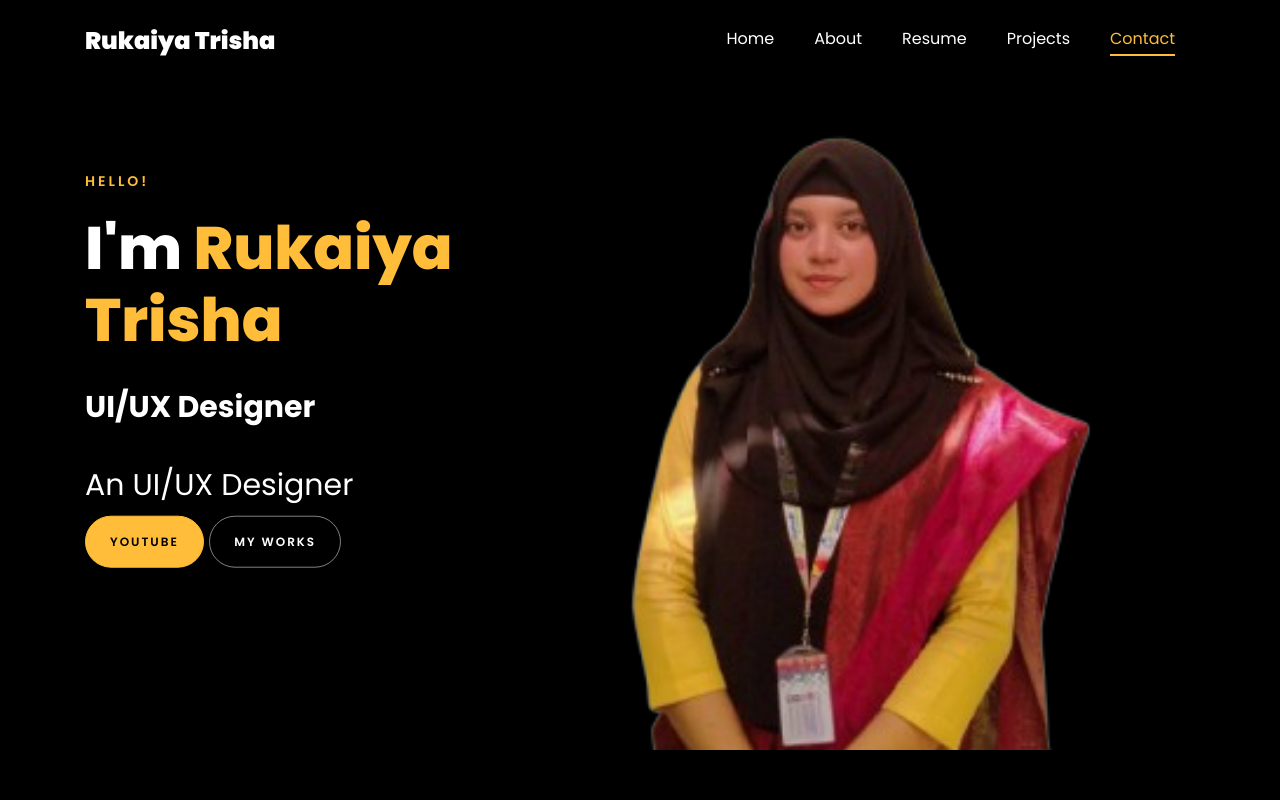
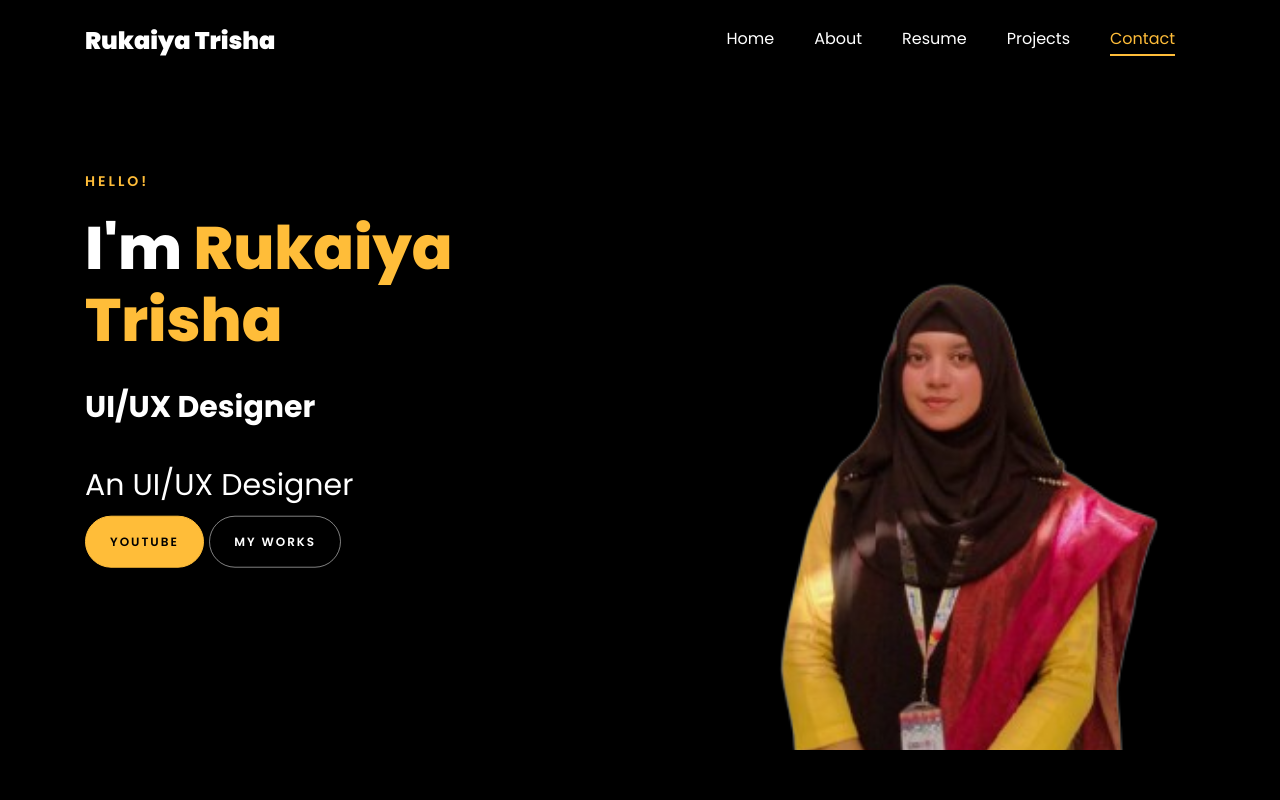
Before and after one commit to Trisha-SWE/Trisha.info, a plain HTML site: page index.html in a window 1280 px wide. Shown: the top 800 px of the page. Drawn offline with Linux system fonts and the light colour scheme; files whose address does not match are found by name.

Commit message:
change imgbg

```diff
--- a/index.html
+++ b/index.html
@@ -141,7 +141,8 @@
 	      	<div class="overlay"></div>
 	         <div class="container">
 	          <div class="row d-md-flex no-gutters slider-text align-items-end justify-content-end" data-scrollax-parent="true">
-	          	<div class="one-third js-fullheight order-md-last img" style="background-image:url(images/Trisha.png);">
+	          	<!-- <div class="one-third js-fullheight order-md-last img" style="background-image:url(images/Trisha.png);"> -->
+				<div class="one-third js-fullheight order-md-last img" style="background-image:url(images/Trisha.png); height: 324px; margin-top: 100px; width: 450px;">
 	          	 <div class="overlay"></div>
 	          	</div>
 		          <div class="one-forth d-flex  align-items-center ftco-animate" data-scrollax=" properties: { translateY: '70%' }">
```
